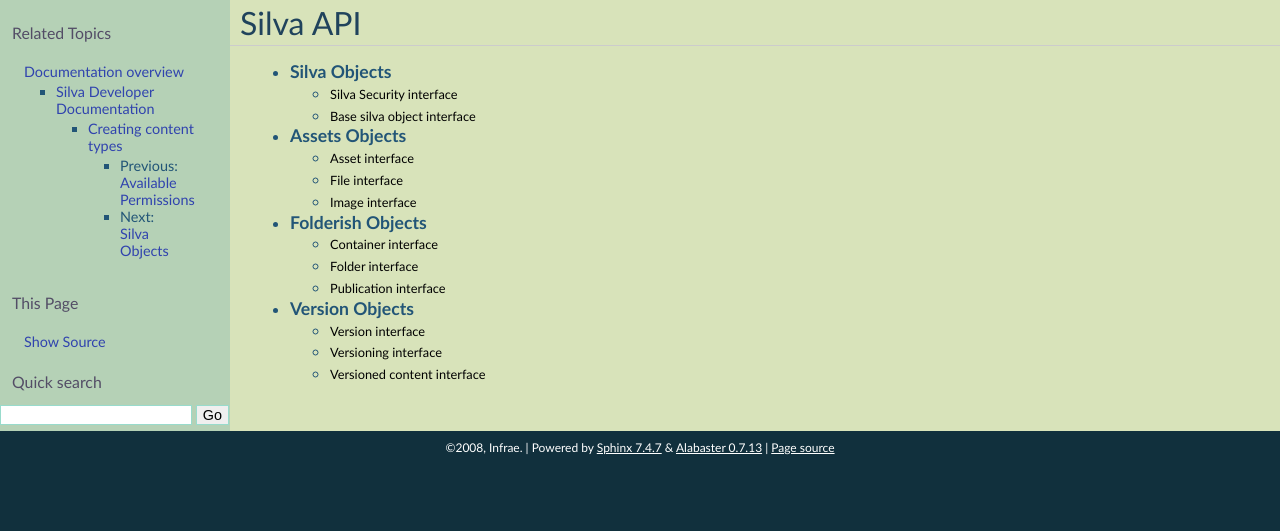
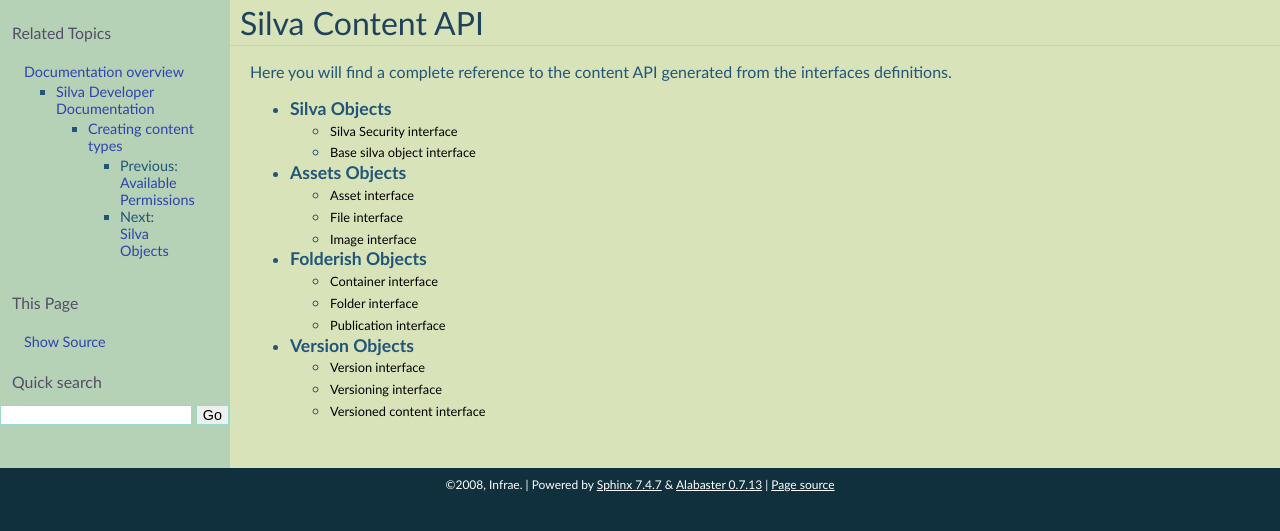
Before and after one commit to silvacms/documentation, a Sphinx documentation site: the page built from source/silva/contents/api/index.rst, in a window 1280 px wide. Shown: the top 531 px of the page. Built offline with Sphinx 7.4.7, drawn with Linux system fonts in a browser that asks for light colours; pages that are not in the unit, such as notebooks, are missing from menus.

Commit message:
Add some text

```diff
--- a/source/silva/contents/api/index.rst
+++ b/source/silva/contents/api/index.rst
@@ -1,5 +1,8 @@
-Silva API
-=========
+Silva Content API
+=================
+
+Here you will find a complete reference to the content API generated
+from the interfaces definitions.
 
 .. toctree::
    :maxdepth: 2
--- a/source/silva/contents/api/silvaobject.rst
+++ b/source/silva/contents/api/silvaobject.rst
@@ -1,6 +1,10 @@
 
 Silva Objects
 =============
+
+All Silva content objects must implements the two following
+interfaces. They are the basics of the Silva API.
+
 
 Silva Security interface
 ------------------------
```
